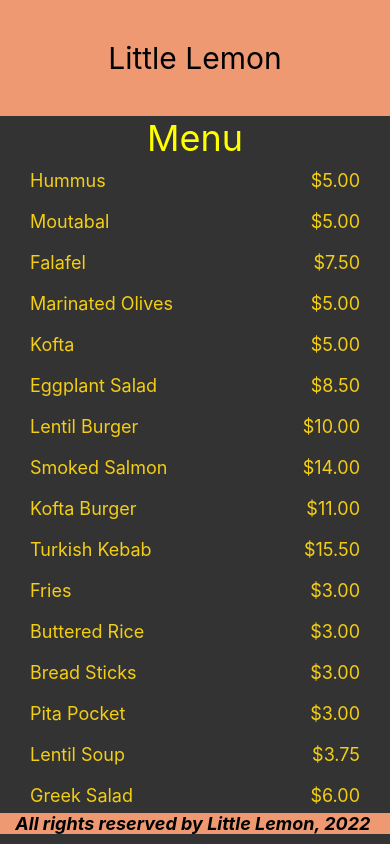
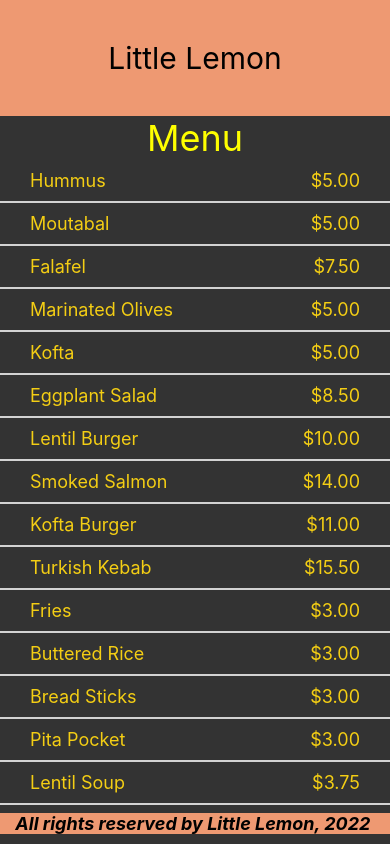
Before and after one commit to rajyotiroshan/littleLemonApp, a React Native app: screen / in a window 390 px wide. Built offline with nearby package versions, Linux system fonts and the light colour scheme.

Commit message:
FlatList Methods

```diff
--- a/components/MenuItems.js
+++ b/components/MenuItems.js
@@ -24,6 +24,13 @@ const menuItemsToDisplay = [
   { name: "Tiramisu", price: "$5.00", id: "20U" },
   { name: "Panna Cotta", price: "$5.00", id: "21V" },
 ];
+const Seperator = () => <View style={menuStyle.seperatorStyle}></View>;
+const Header = () => <Text style={menuStyle.headerText}>Menu</Text>;
+const Footer = () => (
+  <Text style={menuStyle.footerText}>
+    Pace Your Order Between 10 AM - 10 PM
+  </Text>
+);
 
 const Item = ({ name, price }) => {
   return (
@@ -44,11 +51,13 @@ export default function MenuItems() {
   };
   return (
     <View style={menuStyle.container}>
-      <Text style={menuStyle.headerText}>Menu</Text>
       <FlatList
         data={menuItemsToDisplay}
         renderItem={renderItems}
         keyExtractor={(item) => item.id}
+        ItemSeparatorComponent={Seperator}
+        ListHeaderComponent={Header}
+        ListFooterComponent={Footer}
       ></FlatList>
     </View>
   );
@@ -91,6 +100,13 @@ const menuStyle = StyleSheet.create({
     marginRight: 20,
   },
   seperatorStyle: {
-    borderBottom: "1px solid white",
+    borderBottomColor: "lightgrey",
+    borderBottomWidth: 2,
+  },
+  footerText: {
+    textAlign: "center",
+    fontSize: 18,
+    color: "green",
+    padding: 10,
   },
 });
```
